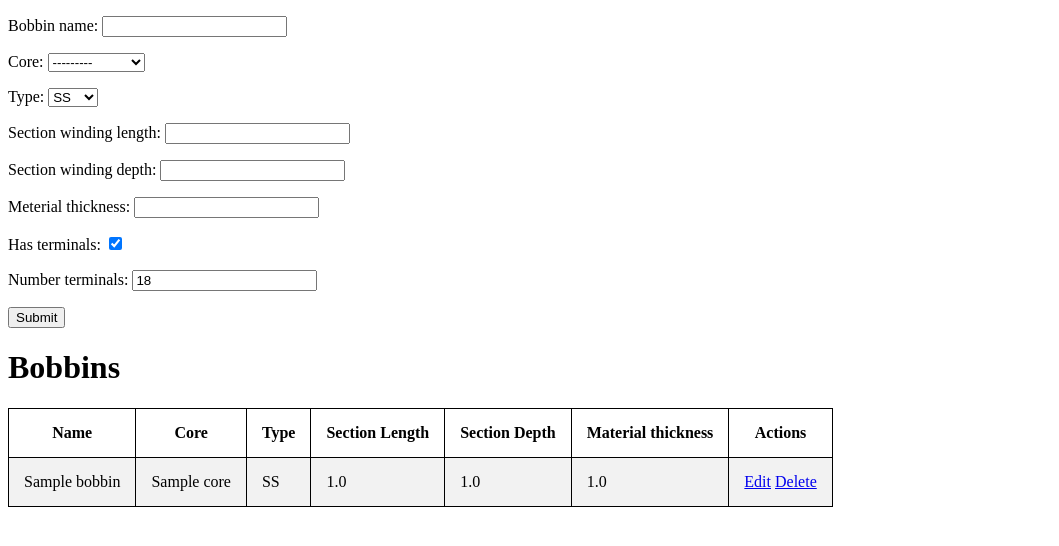
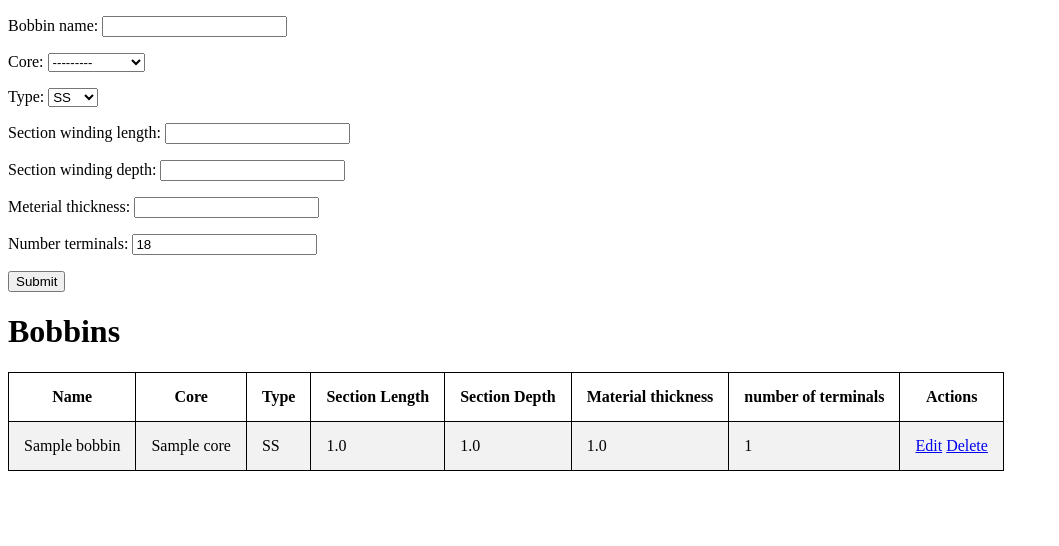
Before and after one commit to mpegjohn/primaryWindingsCalculator, a Django app: page /designer/bobbins/ in a window 1280 px wide. Shown: the top 546 px of the page, without its empty margins (0-1059 px from the left). Run offline with Django 3.2, Linux system fonts and the light colour scheme; tables that the repository leaves empty hold one stand-in row (values such as "Sample post").

Commit message:
bobbins with updates

```diff
--- a/windingCalculator/designer/forms.py
+++ b/windingCalculator/designer/forms.py
@@ -24,5 +24,4 @@ class BobbinForm(forms.Form):
     section_winding_length = forms.FloatField()
     section_winding_depth = forms.FloatField()
     meterial_thickness = forms.FloatField()
-    has_terminals = forms.BooleanField(initial=True)
     number_terminals = forms.IntegerField(initial=18)
--- a/windingCalculator/designer/models.py
+++ b/windingCalculator/designer/models.py
@@ -101,7 +101,6 @@ class Bobbin(models.Model):
     section_winding_length = models.FloatField()
     section_winding_depth  = models.FloatField()
     meterial_thickness = models.FloatField()
-    has_terminals = models.BooleanField(default=True)
     number_terminals = models.IntegerField(default=18)
 
     def __str__(self):
--- a/windingCalculator/designer/templates/designer/bobbin.html
+++ b/windingCalculator/designer/templates/designer/bobbin.html
@@ -24,6 +24,7 @@
                 <th>Section Length</th>
                 <th>Section Depth</th>
                 <th>Material thickness</th>
+                <th>number of terminals</th>
                 <th>Actions</th>
             </tr>
             {% if bobbin_list %}
@@ -35,6 +36,7 @@
                 <td>{{ bobbin.section_winding_length }}</td>
                 <td>{{ bobbin.section_winding_depth }}</td>
                 <td>{{ bobbin.meterial_thickness }}</td>
+                <td>{{ bobbin.number_terminals }}</td>
                 <td>
                     <a href="edit/{{ bobbin.id }}">Edit</a>
                     <a href="delete/{{ bobbin.id }}"> Delete</a>
--- a/windingCalculator/designer/views.py
+++ b/windingCalculator/designer/views.py
@@ -211,14 +211,12 @@ def bobbins(request):
             section_winding_length = form.cleaned_data['section_winding_length']
             section_winding_depth = form.cleaned_data['section_winding_depth']
             meterial_thickness = form.cleaned_data['meterial_thickness']
-            has_terminals = form.cleaned_data['has_terminals']
             number_terminals = form.cleaned_data['number_terminals']
 
             bobbin = Bobbin(name=name, core=core, type=type,
                             section_winding_length=section_winding_length,
                             section_winding_depth=section_winding_depth,
                             meterial_thickness=meterial_thickness,
-                            has_terminals=has_terminals,
                             number_terminals=number_terminals
             )
 
@@ -243,7 +241,6 @@ def edit_bobbins(request, id):
                                'section_winding_length':bobbin.section_winding_length,
                       'section_winding_depth':bobbin.section_winding_depth,
                       'meterial_thickness':bobbin.meterial_thickness,
-                      'has_terminals':bobbin.has_terminals,
                       'number_terminals':bobbin.number_terminals}
                       )
 
@@ -253,6 +250,17 @@ def edit_bobbins(request, id):
 def update_bobbins(request, id):
     form = BobbinForm(request.POST)
 
+    if form.is_valid():
+        bobbin = Bobbin.objects.get(id=id)
+        bobbin.name = form.cleaned_data['name']
+        bobbin.core = form.cleaned_data['core']
+        bobbin.type = form.cleaned_data['type']
+        bobbin.section_winding_length = form.cleaned_data['section_winding_length']
+        bobbin.section_winding_depth = form.cleaned_data['section_winding_depth']
+        bobbin.meterial_thickness = form.cleaned_data['material_thickness']
+        bobbin.number_terminals = form.cleaned_data['number_terminals']
+        bobbin.save()
+
     return redirect('bobbins')
 
 def delete_bobbins(request, id):
```
Also changed, not shown: windingCalculator/designer/migrations/0010_remove_bobbin_has_terminals.py (added).
